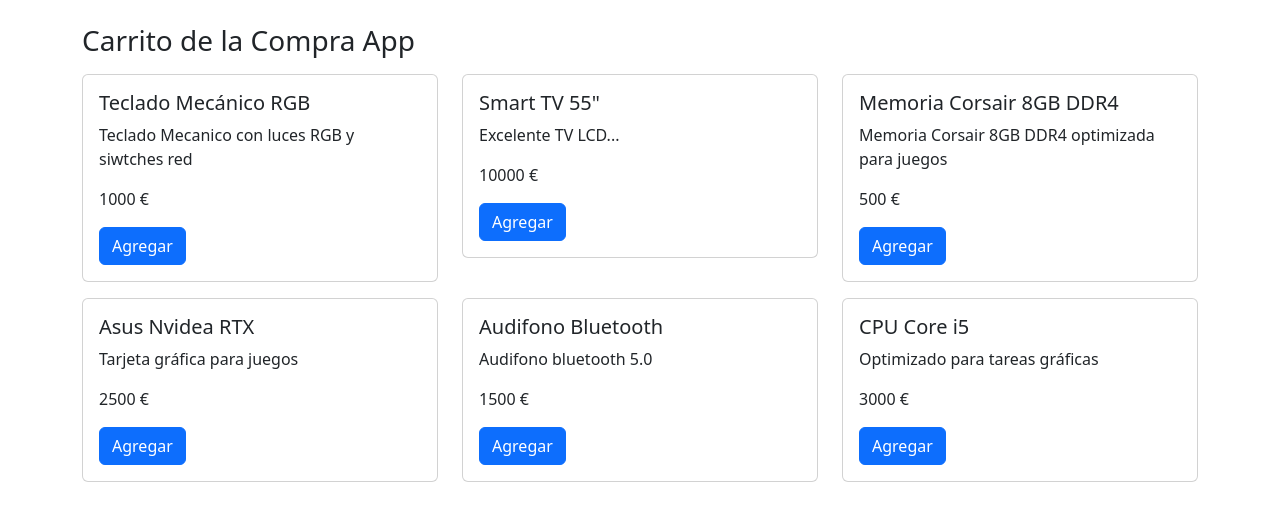
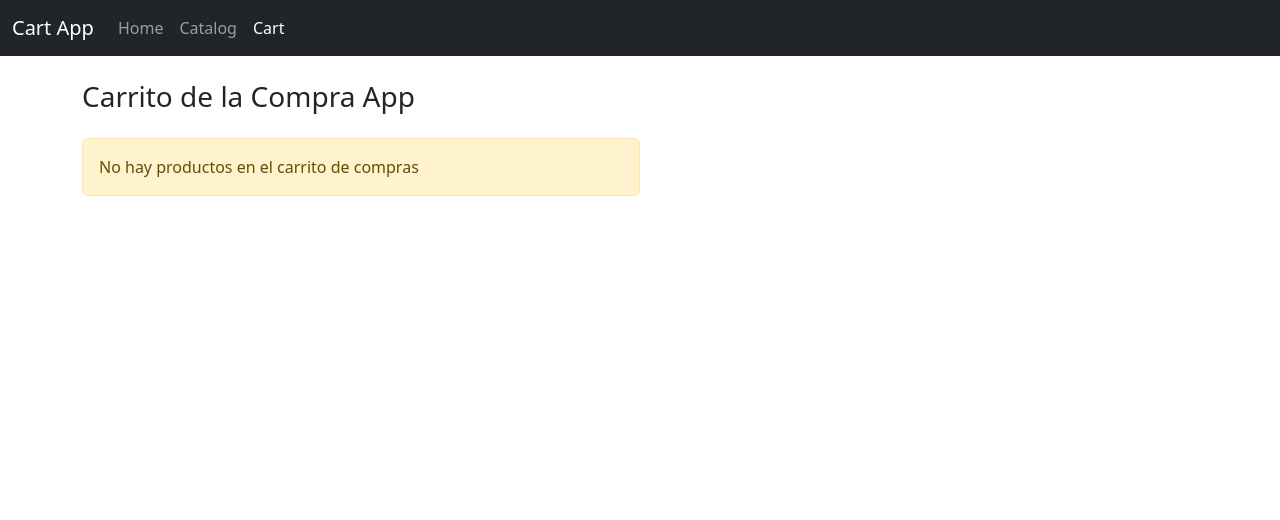
Before and after one commit to brunoprofesor/react, a React (Vite) app in the folder 5-cart-app/: page /cart in a window 1280 px wide. Shown: the top 520 px of the page. Built offline with nearby package versions, Linux system fonts and the light colour scheme.

Commit message:
Fin Carrito de compra

```diff
--- a/5-cart-app/package.json
+++ b/5-cart-app/package.json
@@ -11,7 +11,8 @@
   },
   "dependencies": {
     "react": "^18.2.0",
-    "react-dom": "^18.2.0"
+    "react-dom": "^18.2.0",
+    "react-router-dom": "^6.24.1"
   },
   "devDependencies": {
     "@types/react": "^18.2.43",
--- a/5-cart-app/src/CartApp.jsx
+++ b/5-cart-app/src/CartApp.jsx
@@ -1,7 +1,10 @@
 
-import { CartView } from "./components/CartView";
-import { CatalogView } from "./components/CatalogView";
+import { Navigate, Route, Routes } from "react-router-dom";
+// import { CartView } from "./components/CartView";
+// import { CatalogView } from "./components/CatalogView";
 import { useItemsCart } from "./hooks/useItemsCart";
+import { NavBar } from "./components/NavBar";
+import { CartRoutes } from "./routes/CartRoutes";
 
 
 
@@ -13,23 +16,24 @@
     // const [cartItems, setCartItems] = useState(initialCartItems || []);
     //Reducer
 
-
-    const {cartItems, handlerAddProductCart, handlerDeleteProductCart} = useItemsCart();
+    //hooks
+    const { cartItems, handlerAddProductCart, handlerDeleteProductCart } = useItemsCart();
 
 
     return (
         <>
+            <NavBar />
+            <div className="container my-4">
 
-            <div className="container my-4">
-                <CatalogView handler={handlerAddProductCart} />
+                <h3>Carrito de la Compra App</h3>
+                <CartRoutes
+                    cartItems={cartItems}
+                    handlerAddProductCart={handlerAddProductCart}
+                    handlerDeleteProductCart={handlerDeleteProductCart}
+                />
 
-                {
-                    cartItems?.length ? (
-                        <div className="my-4 w-50">
-                            <CartView items={cartItems} handler={handlerDeleteProductCart} />
-                        </div>
-                    ) : false
-                }
+
+
 
                 {/* {
                     cartItems?.length <= 0 || (
--- a/5-cart-app/src/components/CartView.jsx
+++ b/5-cart-app/src/components/CartView.jsx
@@ -1,11 +1,13 @@
 import { useState, useEffect } from "react";
 import { calculateTotal } from '../services/productService'
+import { useNavigate } from "react-router-dom";
 
 
 export const CartView = ({ items, handler }) => {
     //Estados
     const [total, setTotal] = useState(0);
-
+    //Rutas
+    const navigate = useNavigate();
     //Efectos
     useEffect(
         () => {
@@ -20,6 +22,10 @@
     //Funciones
     const onDeleteItem = (id) => {
         handler(id);
+    }
+
+    const onCatalog = () => {
+        navigate('/catalog');
     }
 
 
@@ -59,6 +65,13 @@
 
                 </tfoot>
             </table>
+
+            <button
+            className="btn btn-success"
+            onClick={onCatalog}
+            >
+                Seguir comprando
+            </button>
         </>
     )
 }
--- a/5-cart-app/src/components/CatalogView.jsx
+++ b/5-cart-app/src/components/CatalogView.jsx
@@ -17,7 +17,7 @@
 
   return (
     <>
-      <h3>Carrito de la Compra App</h3>
+
       <div className="row">
         {products.map(({ id, name, description, price }) => (
 
--- /dev/null
+++ b/5-cart-app/src/components/NavBar.jsx
@@ -0,0 +1,29 @@
+import { NavLink } from "react-router-dom"
+
+export const NavBar = () => {
+  return (
+    <>
+  <nav className="navbar navbar-expand-lg navbar-dark bg-dark">
+  <div className="container-fluid">
+    <a className="navbar-brand" href="#">Cart App</a>
+    <button className="navbar-toggler" type="button" data-bs-toggle="collapse" data-bs-target="#navbarNav" aria-controls="navbarNav" aria-expanded="false" aria-label="Toggle navigation">
+      <span className="navbar-toggler-icon"></span>
+    </button>
+    <div className="collapse navbar-collapse" id="navbarNav">
+      <ul className="navbar-nav">
+        <li className="nav-item">
+          <NavLink className={'nav-link'} to="/">Home</NavLink>
+        </li>
+        <li className="nav-item">
+          <NavLink className={'nav-link'} to="/catalog" >Catalog</NavLink>
+        </li>
+        <li className="nav-item">
+          <NavLink className={'nav-link'} to="/cart">Cart</NavLink>
+        </li>
+      </ul>
+    </div>
+  </div>
+</nav>
+    </>
+  )
+}
--- a/5-cart-app/src/components/ProductCardView.jsx
+++ b/5-cart-app/src/components/ProductCardView.jsx
@@ -1,7 +1,12 @@
+import { useNavigate } from "react-router-dom";
 
 export const ProductCardView = ({id, name, description, price, handler}) => {
+
+  const navigate = useNavigate();
+
   const onAddProduct = (product) => {
     handler(product);
+    navigate('/cart')
   }
 
   return (
--- a/5-cart-app/src/main.jsx
+++ b/5-cart-app/src/main.jsx
@@ -1,10 +1,13 @@
 import React from 'react'
 import ReactDOM from 'react-dom/client'
 import { CartApp } from './CartApp'
+import { BrowserRouter } from 'react-router-dom'
 
 
 ReactDOM.createRoot(document.getElementById('root')).render(
   <React.StrictMode>
-    <CartApp />
+    <BrowserRouter>
+      <CartApp />
+    </BrowserRouter>
   </React.StrictMode>,
 )
--- /dev/null
+++ b/5-cart-app/src/routes/CartRoutes.jsx
@@ -0,0 +1,35 @@
+import { Navigate, Route, Routes } from "react-router-dom"
+import { CatalogView } from "../components/CatalogView"
+import { CartView } from "../components/CartView"
+
+export const CartRoutes = ({ handlerAddProductCart, cartItems, handlerDeleteProductCart }) => {
+    return (
+        <Routes>
+            <Route
+                path="catalog"
+                element={<CatalogView handler={handlerAddProductCart} />} />
+            <Route
+                path="cart"
+                element={(
+
+                    cartItems?.length ? (
+                        <div className="my-4 w-50">
+                            <CartView items={cartItems} handler={handlerDeleteProductCart} />
+                        </div>
+                    ) :
+                        <div className="my-4 w-50">
+                            <div className="alert alert-warning"> No hay productos en el carrito de compras</div>
+                        </div>
+
+                )}
+            />
+            <Route
+                path="/"
+                element={
+                    <Navigate to={'/catalog'} />
+                }
+            />
+
+        </Routes>
+    )
+}
```
Also changed, not shown: 1 other file (tests, documents, lock files or other folders).
